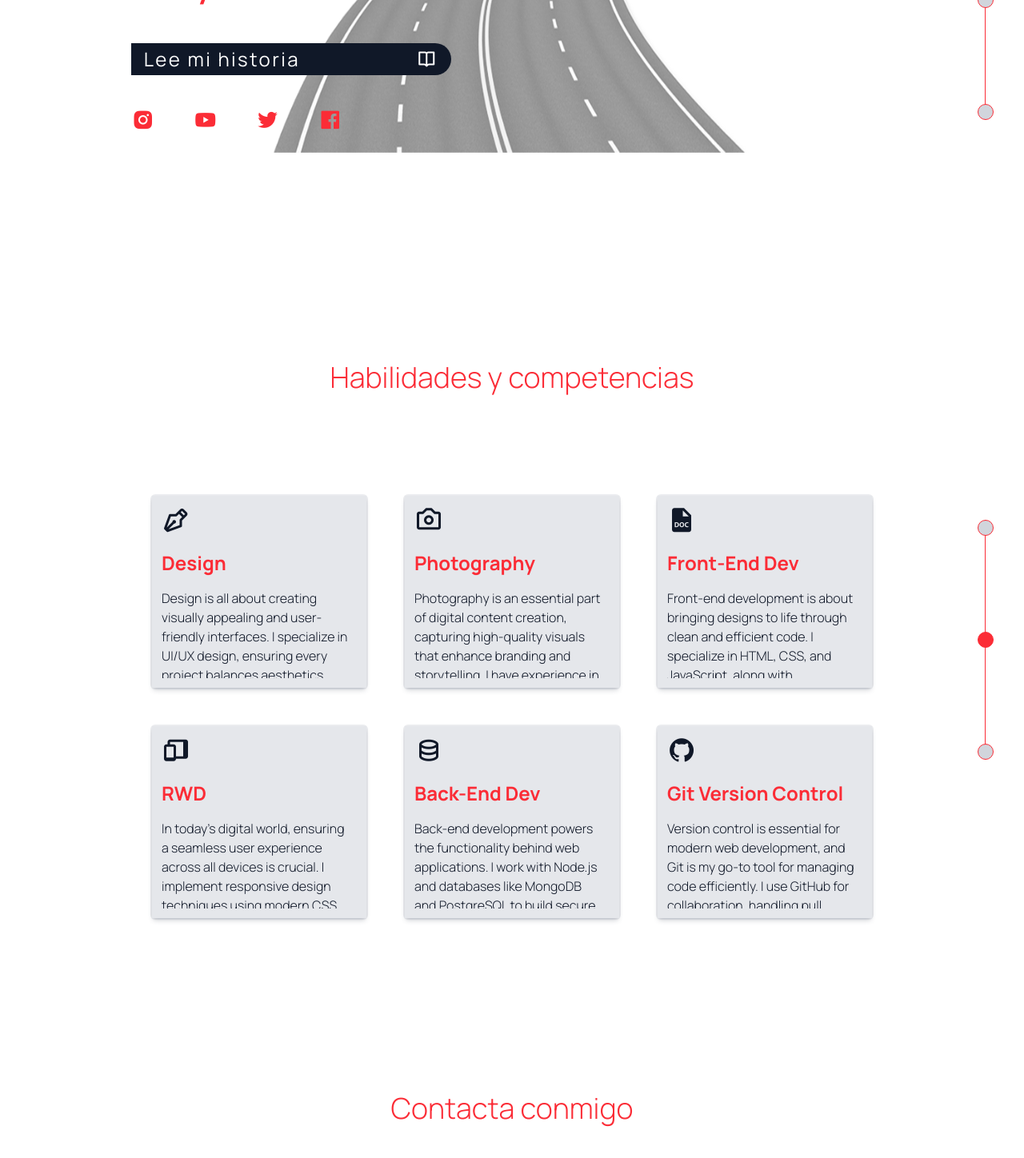
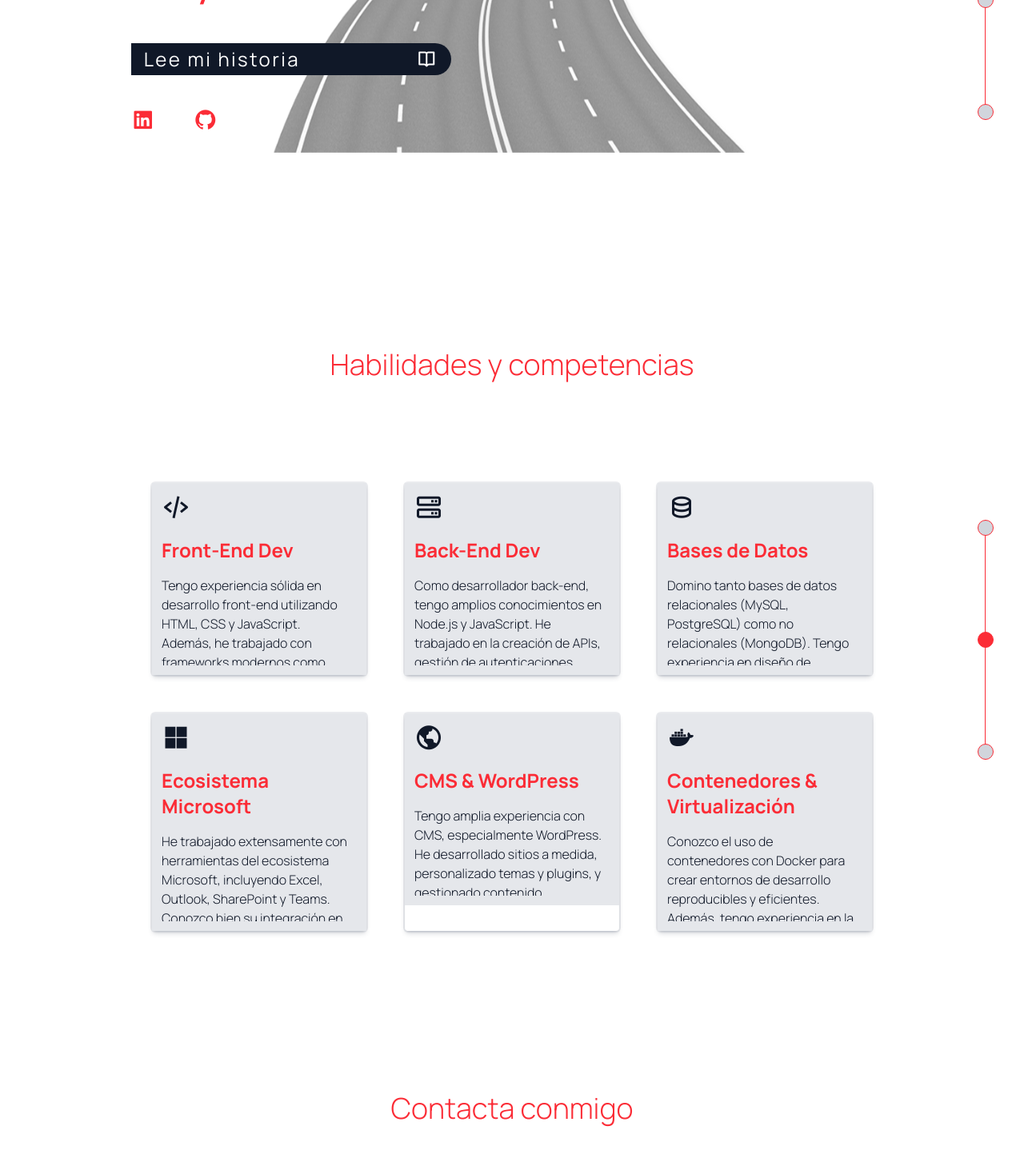
Before and after one commit to fgp4321/Portfolio, a React (Vite) app: page / in a window 1280 px wide. Shown: the part 400-1848 px from the top of the page at 80% size. Built offline with nearby package versions, Linux system fonts and the light colour scheme.

Commit message:
modificado texto de habilidades y link de github y linkedin

```diff
--- a/src/components/Hero.jsx
+++ b/src/components/Hero.jsx
@@ -43,7 +43,15 @@ const Hero = () => {
         <button className='xl:w-[400px] md:w-[300px] w-[270px] bg-gray-900 dark:bg-gray-200 md:py-1 py-0 md:px-4 px-2 xl:text-2xl md:text-xl text-base text-white dark:text-gray-900 tracking-widest rounded-r-4xl flex justify-between items-center md:mr-auto md:mx-0 mx-auto transition-colors duration-500' onClick={() => setIsTextVisible(!isTextVisible)} onMouseEnter={() => setRoadImageOpacity(0.8)} onMouseLeave={() => setRoadImageOpacity(0.5)} >{isTextVisible ? 'Oculta mi historia' : 'Lee mi historia'} <i className={`bx ${isTextVisible ? 'bx-book-alt' : 'bx-book-open'}`}></i></button>
         <div className='flex md:gap-12 gap-2 mr-auto absolute md:relative left-4 md:left-auto top-20 md:top-auto flex-col md:flex-row'>
           {socialIcons.map((social, index) => (
-            <a href="#" key={index} className='xl:text-3xl md:text-2xl text-red-500 dark:text-yellow-500 dark:hover:text-white hover:text-gray-900 transition-colors duration-500'><i className={social.icon}></i></a>
+            <a
+              href={social.url}
+              key={index}
+              target="_blank"
+              rel="noopener noreferrer"
+              className='xl:text-3xl md:text-2xl text-red-500 dark:text-yellow-500 dark:hover:text-white hover:text-gray-900 transition-colors duration-500'
+            >
+              <i className={social.icon}></i>
+            </a>
           ))}
         </div>
         <div className='lg:w-[600px] md:w-[500px] w-[350px] absolute left-1/2 -translate-x-1/2 -z-10'>
--- a/src/components/Navbar.jsx
+++ b/src/components/Navbar.jsx
@@ -45,7 +45,7 @@ const Navbar = () => {
         <a href="#home" className={`group lg:text-lg md:text-base text-sm font-light text-red-500 dark:text-yellow-500 lg:mr-12 mr-8 tracking-wide relative ${activeSection === "home" ? "text-red-500 dark:text-yellow-500" : "text-gray-600 dark:text-white"}`} onClick={(e) => handleNavClick(e, 'home')}>Inicio
             <span className={`absolute -bottom-1 left-0 w-full h-[1px] text-red-500 dark:text-yellow-500 transform scale-x-0 group-hover:scale-x-100 group-hover:origin-left origin-right transition duration-300 ${activeSection === "home" ? "bg-red-500 dark:bg-yellow-500 scale-x-100" : "bg-gray-600 dark:bg-white scale-x-0"}`}></span>
         </a>
-        <a href="#services" className={`group lg:text-lg md:text-base text-sm font-light text-gray-600 dark:text-white lg:mr-12 mr-8 tracking-wide relative ${activeSection === "services" ? "text-red-500 dark:text-yellow-500" : "text-gray-600 dark:text-white"}`} onClick={(e) => handleNavClick(e, 'services')}>Servicios
+        <a href="#services" className={`group lg:text-lg md:text-base text-sm font-light text-gray-600 dark:text-white lg:mr-12 mr-8 tracking-wide relative ${activeSection === "services" ? "text-red-500 dark:text-yellow-500" : "text-gray-600 dark:text-white"}`} onClick={(e) => handleNavClick(e, 'services')}>Habilidades
             <span className={`absolute -bottom-1 left-0 w-full h-[1px] bg-gray-600 dark:bg-white transform scale-x-0 group-hover:scale-x-100 group-hover:origin-left origin-right transition duration-300 ${activeSection === "services" ? "bg-red-500 dark:bg-yellow-500 scale-x-100" : "bg-gray-600 dark:bg-white scale-x-0"}`}></span>
         </a>
         <a href="#contact" className={`group lg:text-lg md:text-base text-sm font-light text-gray-600 dark:text-white lg:mr-12 mr-8 tracking-wide relative ${activeSection === "contact" ? "text-red-500 dark:text-yellow-500" : "text-gray-600 dark:text-white"}`} onClick={(e) => handleNavClick(e, 'contact')}>Contacto
--- a/src/data/index.js
+++ b/src/data/index.js
@@ -9,10 +9,8 @@ export const letters = [
 export const professionTexts = ['Front End', 'Back End', 'Full Stack']
 
 export const socialIcons = [
-  { icon: 'bx bxl-instagram-alt' },
-  { icon: 'bx bxl-youtube' },
-  { icon: 'bx bxl-twitter' },
-  { icon: 'bx bxl-facebook-square' },
+  { icon: 'bx bxl-linkedin-square', url: 'https://www.linkedin.com/in/francisco-gonz%C3%A1lez-poveda-502692279/' },
+  { icon: 'bx bxl-github', url: 'https://github.com/fgp4321' },
 ]
 
 export const aboutText = `Francisco González, desarrollador web full stack, apasionado por construir soluciones útiles y eficientes desde la interfaz hasta el servidor. A lo largo de mi carrera he trabajado con frameworks frontend como Angular y React, creando interfaces modernas, dinámicas y pensadas para el usuario final.
@@ -27,10 +25,10 @@ Pero más allá de las tecnologías, lo que me define es la curiosidad constante
 
 export const skillCards = [
   {
-    icon: 'bx bx-pen',
-    title: 'Design',
+  icon: 'bx bx-code-alt',
+  title: 'Front-End Dev',
   description:
-      'Design is all about creating visually appealing and user-friendly interfaces. I specialize in UI/UX design, ensuring every project balances aesthetics with functionality. Using tools like Figma and Adobe XD, I craft intuitive layouts that enhance user experience. From wireframes to high-fidelity prototypes, I focus on clean, minimal, and modern designs tailored for web and mobile applications.',
+    'Tengo experiencia sólida en desarrollo front-end utilizando HTML, CSS y JavaScript. Además, he trabajado con frameworks modernos como Angular y React para construir interfaces dinámicas, responsivas y orientadas a la experiencia del usuario. Me enfoco en rendimiento, accesibilidad y buenas prácticas de desarrollo.',
   projectCount: 3,
   hoverPosition: {
     large: 'bottom',
@@ -38,32 +36,32 @@ export const skillCards = [
   },
 },
 {
-    icon: 'bx bx-camera',
-    title: 'Photography',
+  icon: 'bx bx-server',
+  title: 'Back-End Dev',
   description:
-      'Photography is an essential part of digital content creation, capturing high-quality visuals that enhance branding and storytelling. I have experience in portrait, landscape, and product photography, ensuring every image is edited and optimized for the web. Understanding lighting, composition, and post-processing allows me to create compelling images that elevate visual communication across various platforms.',
-    projectCount: 4,
+    'Como desarrollador back-end, tengo amplios conocimientos en Node.js y JavaScript. He trabajado en la creación de APIs, gestión de autenticaciones, procesos asincrónicos y lógica de negocio para aplicaciones escalables y seguras. Me preocupo por la eficiencia del código y la integración fluida con el front-end.',
+  projectCount: 3,
   hoverPosition: {
     large: 'bottom',
     small: 'bottom',
   },
 },
 {
-    icon: 'bx bxs-file-doc',
-    title: 'Front-End Dev',
+  icon: 'bx bx-data',
+  title: 'Bases de Datos',
   description:
-      'Front-end development is about bringing designs to life through clean and efficient code. I specialize in HTML, CSS, and JavaScript, along with frameworks like React to build dynamic and interactive web applications. My focus is on performance, accessibility, and responsiveness, ensuring that every website functions flawlessly across all devices and screen sizes.',
-    projectCount: 4,
+    'Domino tanto bases de datos relacionales (MySQL, PostgreSQL) como no relacionales (MongoDB). Tengo experiencia en diseño de esquemas eficientes, optimización de consultas y gestión de grandes volúmenes de datos, asegurando integridad y rendimiento en las aplicaciones que desarrollo.',
+  projectCount: 3,
   hoverPosition: {
     large: 'bottom',
     small: 'bottom',
   },
 },
 {
-    icon: 'bx bxs-devices',
-    title: 'RWD',
+  icon: 'bx bxl-microsoft',
+  title: 'Ecosistema Microsoft',
   description:
-      "In today's digital world, ensuring a seamless user experience across all devices is crucial. I implement responsive design techniques using modern CSS frameworks like Tailwind CSS and Bootstrap. By employing fluid grids, flexible layouts, and media queries, I create web pages that look great and function perfectly on desktops, tablets, and smartphones.",
+    'He trabajado extensamente con herramientas del ecosistema Microsoft, incluyendo Excel, Outlook, SharePoint y Teams. Conozco bien su integración en entornos corporativos y cómo aprovechar sus funcionalidades para mejorar la productividad, automatizar procesos y colaborar en equipos.',
   projectCount: 3,
   hoverPosition: {
     large: 'top',
@@ -71,10 +69,10 @@ export const skillCards = [
   },
 },
 {
-    icon: 'bx bx-data',
-    title: 'Back-End Dev',
+  icon: 'bx bx-world',
+  title: 'CMS & WordPress',
   description:
-      'Back-end development powers the functionality behind web applications. I work with Node.js and databases like MongoDB and PostgreSQL to build secure and scalable server-side applications. Whether handling authentication, managing API requests, or optimizing database queries, I ensure data is processed efficiently and securely to support seamless front-end interactions.',
+    'Tengo amplia experiencia con CMS, especialmente WordPress. He desarrollado sitios a medida, personalizado temas y plugins, y gestionado contenido optimizado para SEO. Esto me permite crear soluciones flexibles, eficientes y fáciles de mantener para diferentes tipos de clientes y proyectos.',
   projectCount: 3,
   hoverPosition: {
     large: 'top',
@@ -82,10 +80,10 @@ export const skillCards = [
   },
 },
 {
-    icon: 'bx bxl-github',
-    title: 'Git Version Control',
+  icon: 'bx bxl-docker',
+  title: 'Contenedores & Virtualización',
   description:
-      'Version control is essential for modern web development, and Git is my go-to tool for managing code efficiently. I use GitHub for collaboration, handling pull requests, merging branches, and tracking project changes. Whether working solo or in a team, I ensure code is well-documented, structured, and easily maintainable through proper versioning practices.',
+    'Conozco el uso de contenedores con Docker para crear entornos de desarrollo reproducibles y eficientes. Además, tengo experiencia en la orquestación con Kubernetes para desplegar aplicaciones escalables. Esta habilidad me permite optimizar flujos DevOps y garantizar estabilidad en producción.',
   projectCount: 3,
   hoverPosition: {
     large: 'top',
```
Lines whose indentation alone changed are shown as unchanged.
